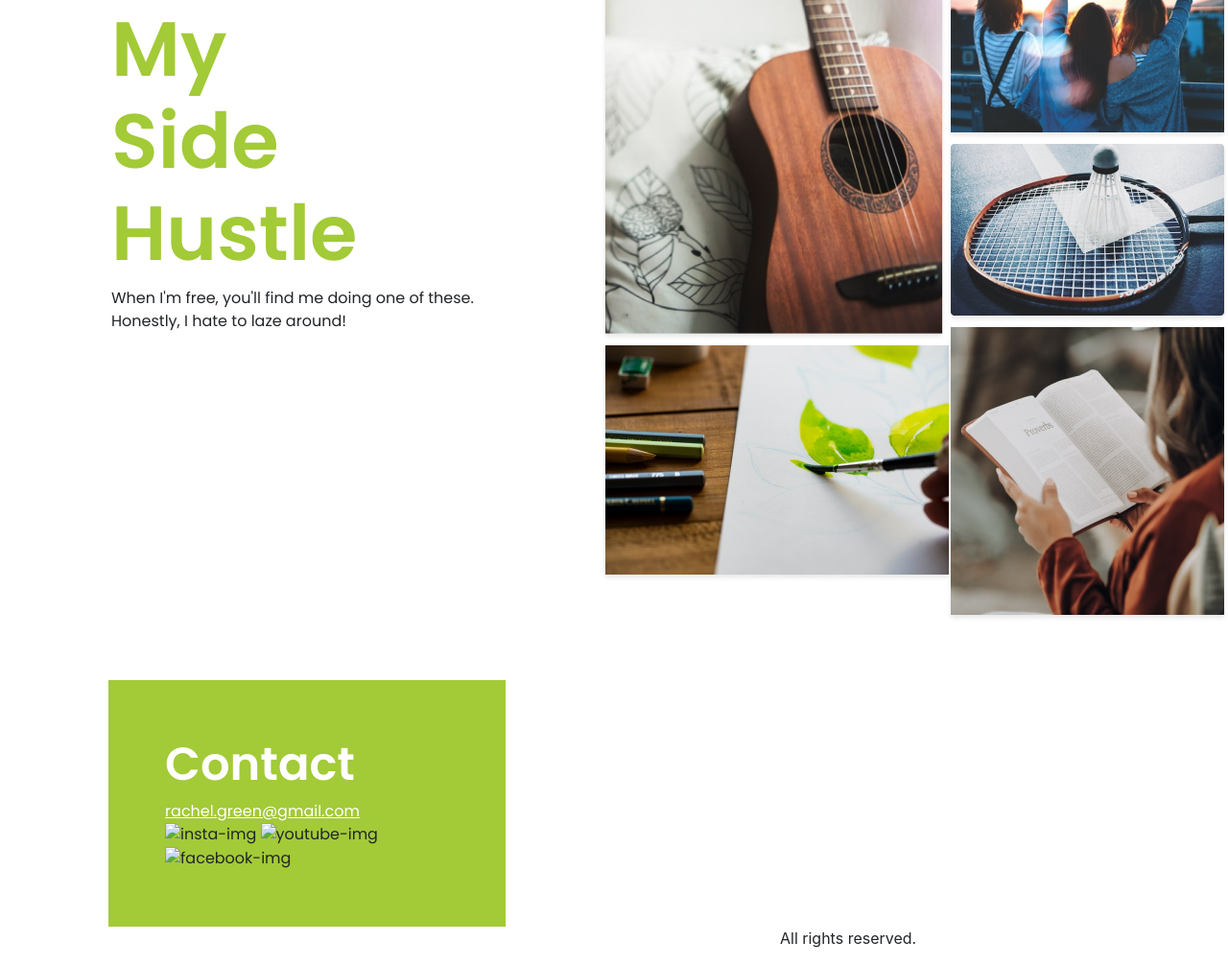
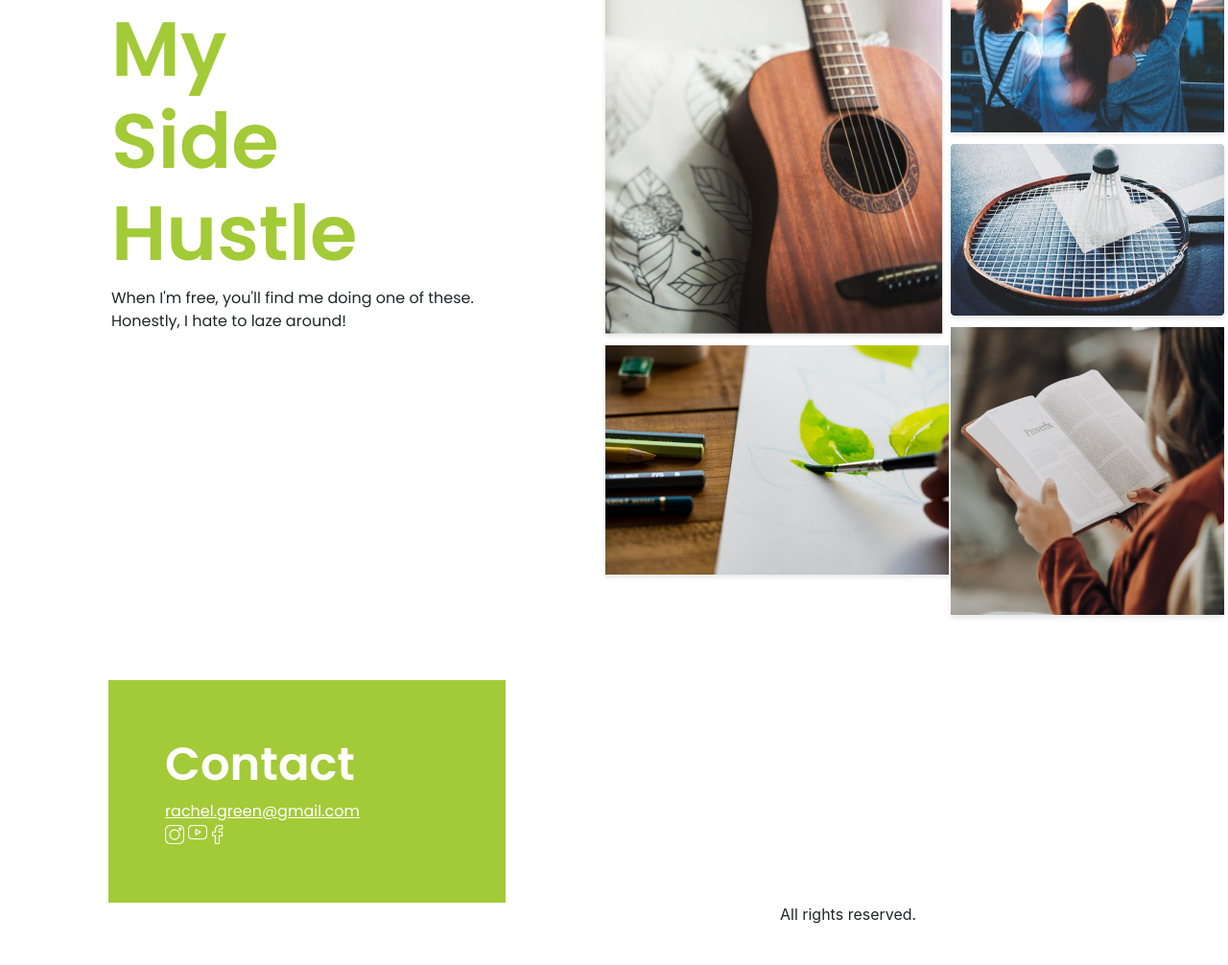
Before and after one commit to Suprity08/Cloning-Portfolio, a plain HTML site: page index.html in a window 1280 px wide. Shown: the part 3952-4958 px from the top of the page at 96% size. After the commit the page ends 4933 px from the top, so only its background shows below. Drawn offline with nearby package versions, Linux system fonts and the light colour scheme.

Commit message:
initial files upload

```diff
--- a/index.html
+++ b/index.html
@@ -212,9 +212,9 @@
           <h3 class="footer"><strong>Contact</strong></h3>
           <a href="mailto:rachel.green@gmail.com"><u>rachel.green@gmail.com</u></a><br>
 
-            <img class="handles" src="assets/instagram.png" alt="insta-img"/>
-            <img class="handles" src="assets/youtube.png" alt="youtube-img"/>
-            <img class="handles" src="assets/facebook.png" alt="facebook-img"/>
+            <img class="handles" src="instagram.png" alt="insta-img"/>
+            <img class="handles" src="youtube.png" alt="youtube-img"/>
+            <img class="handles" src="facebook.png" alt="facebook-img"/>
 
         </div>
         <div class="copyright">
```
